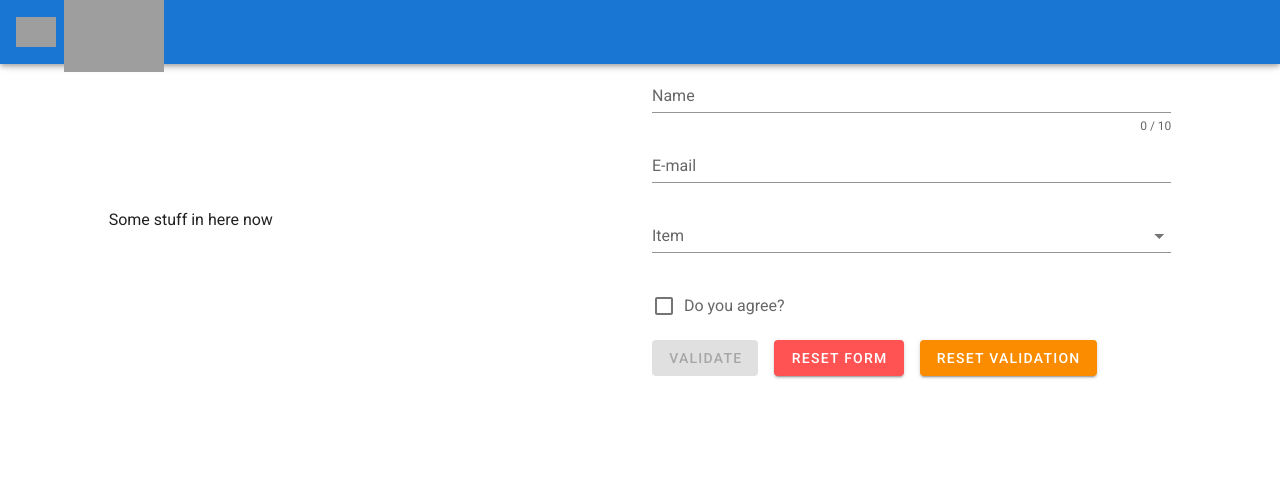
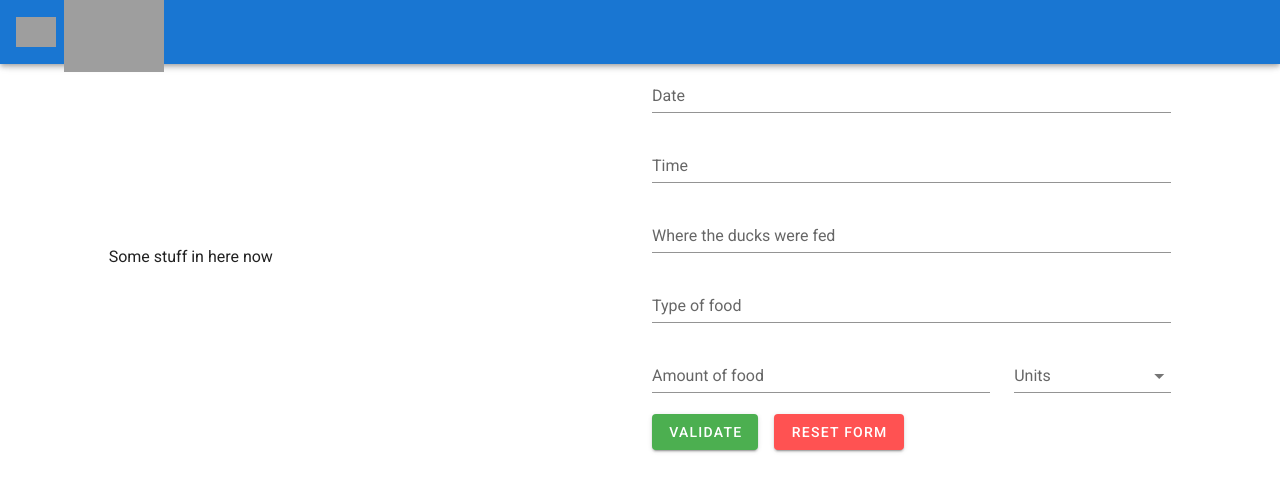
Before and after one commit to wilwong89/duck-tales, a Vue app: page / in a window 1280 px wide. Shown: the top 492 px of the page. Built offline with nearby package versions, Linux system fonts and the light colour scheme; grey boxes are pictures that could not be loaded.

Commit message:
Form input fields created, preliminary data tracking/UI work done.

```diff
--- a/src/App.vue
+++ b/src/App.vue
@@ -40,4 +40,8 @@ export default {
 .f-row {
   flex-direction: row;
 }
+
+.cp {
+  cursor: pointer;
+}
 </style>
--- a/src/components/FormDataInput.vue
+++ b/src/components/FormDataInput.vue
@@ -4,35 +4,58 @@
     <v-col cols="5">
       <v-form ref="form" v-model="valid" :lazy-validation="lazy">
         <v-text-field
-          v-model="name"
-          :counter="10"
-          :rules="nameRules"
-          label="Name"
-          required
+          @click="toggleDatePicker()"
+          class="cp"
+          v-model="date"
+          readonly
+          label="Date"
         ></v-text-field>
-
+        <v-date-picker
+          v-if="showDatePicker"
+          @change="toggleDatePicker()"
+          :no-title="false"
+          v-model="date"
+        ></v-date-picker>
         <v-text-field
-          v-model="email"
-          :rules="emailRules"
-          label="E-mail"
-          required
+          @click="toggleTimePicker()"
+          class="cp"
+          v-model="time"
+          readonly
+          label="Time"
         ></v-text-field>
-
-        <v-select
-          v-model="select"
-          :items="items"
-          :rules="[v => !!v || 'Item is required']"
-          label="Item"
-          required
-        ></v-select>
-
-        <v-checkbox
-          v-model="checkbox"
-          :rules="[v => !!v || 'You must agree to continue!']"
-          label="Do you agree?"
-          required
-        ></v-checkbox>
-
+        <v-time-picker
+          @click:minute="toggleTimePicker"
+          v-if="showTimePicker"
+          v-model="time"
+        ></v-time-picker>
+        <v-text-field
+          class=""
+          v-model.trim="feedLocation"
+          label="Where the ducks were fed"
+        ></v-text-field>
+        <v-text-field
+          class=""
+          v-model.trim="foodType"
+          label="Type of food"
+        ></v-text-field>
+        <v-row>
+          <v-col cols="8">
+            <v-text-field
+              class=""
+              type="number"
+              v-model.number="feedAmount"
+              label="Amount of food"
+            ></v-text-field>
+          </v-col>
+          <v-col cols="4">
+            <v-select
+              v-model="feedUnits"
+              :items="feedUnitItems"
+              label="Units"
+              required
+            ></v-select>
+          </v-col>
+        </v-row>
         <v-btn
           :disabled="!valid"
           color="success"
@@ -45,10 +68,6 @@
         <v-btn color="error" class="mr-4" @click="reset">
           Reset Form
         </v-btn>
-
-        <v-btn color="warning" @click="resetValidation">
-          Reset Validation
-        </v-btn>
       </v-form>
     </v-col>
   </v-row>
@@ -58,20 +77,16 @@
 export default {
   data: () => ({
     valid: true,
+    date: "",
+    time: "",
     name: "",
-    nameRules: [
-      v => !!v || "Name is required",
-      v => (v && v.length <= 10) || "Name must be less than 10 characters"
-    ],
-    email: "",
-    emailRules: [
-      v => !!v || "E-mail is required",
-      v => /.+@.+\..+/.test(v) || "E-mail must be valid"
-    ],
-    select: null,
-    items: ["Item 1", "Item 2", "Item 3", "Item 4"],
-    checkbox: false,
-    lazy: false
+    feedLocation: "",
+    foodType: "",
+    feedAmount: "",
+    feedUnits: "",
+    feedUnitItems: ["Ounces", "Pounds", "Grams", "Kilograms"],
+    showDatePicker: false,
+    showTimePicker: false
   }),
 
   methods: {
@@ -83,8 +98,11 @@ export default {
     reset() {
       this.$refs.form.reset();
     },
-    resetValidation() {
-      this.$refs.form.resetValidation();
+    toggleDatePicker() {
+      this.showDatePicker = !this.showDatePicker;
+    },
+    toggleTimePicker() {
+      this.showTimePicker = !this.showTimePicker;
     }
   }
 };
```
